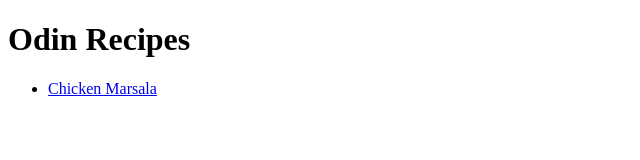
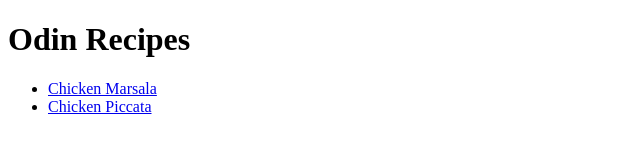
Before and after one commit to nobiology/odin-recipes, a plain HTML site: page index.html in a window 1280 px wide. Shown: the whole page, without its empty margins (0-640 px from the left). Drawn offline with Linux system fonts and the light colour scheme.

Commit message:
Add chicken Piccata link to index.html

```diff
--- a/index.html
+++ b/index.html
@@ -8,6 +8,7 @@
         <h1>Odin Recipes</h1>
         <ul>
             <li><a href="recipes/chickenMarsala.html">Chicken Marsala</a></li>
+            <li><a href="recipes/chickenPiccata.html">Chicken Piccata</a></li>
         </ul>
     </body>
 </html>
```
